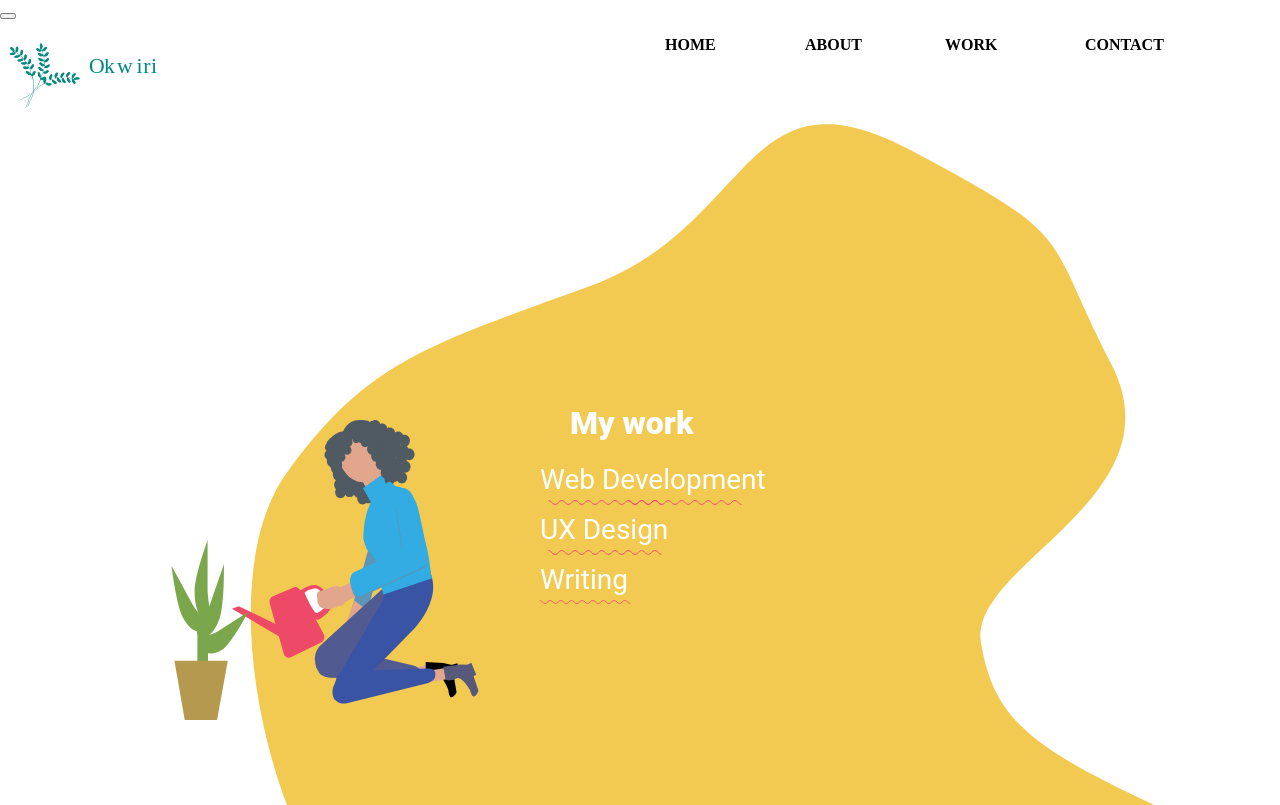
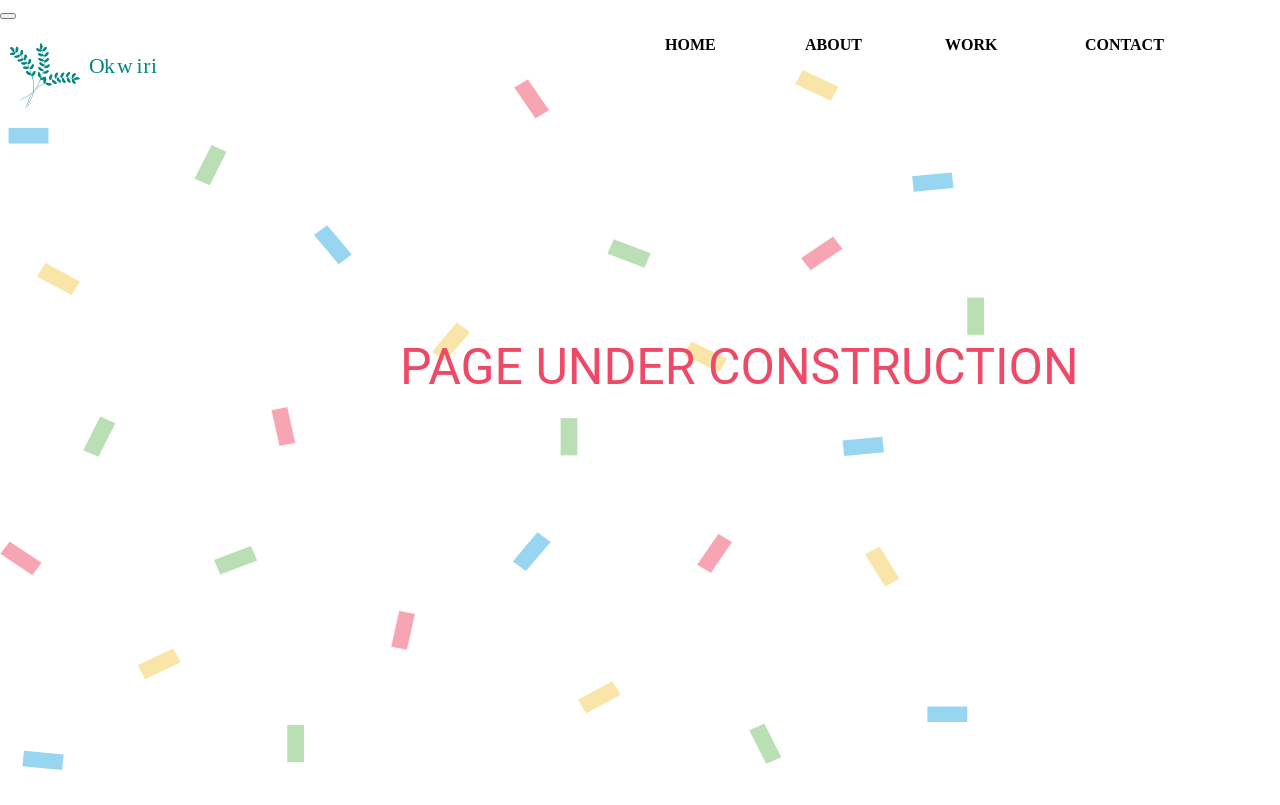
Before and after one commit to cauliflowersingerbee/my-portfolio, a React (Create React App) app: page / in a window 1280 px wide. Built offline with nearby package versions, Linux system fonts and the light colour scheme.

Commit message:
added simple landing for incomplete pages

```diff
--- /dev/null
+++ b/src/components/landing-page/landing-page.jsx
@@ -0,0 +1,24 @@
+import React from 'react';
+import Navbar from '../navbar/navbar';
+import './landing-page.scss'
+import Confetti from '../imgs/confetti-landing-page.svg';
+import LogoImage from '../imgs/portfolio-logo.svg';
+
+export default class LandingPage extends React.Component {
+
+    render() {
+
+      return (
+      <div>
+      <Navbar/>
+      <img id='logo-img' src={LogoImage} alt=''/>
+      <img id='confetti' src={Confetti} alt=''/>
+      <div className='construction'>
+       <p>PAGE UNDER CONSTRUCTION</p>
+      </div>
+
+
+      </div>
+      );
+    }
+  }
--- /dev/null
+++ b/src/components/landing-page/landing-page.scss
@@ -0,0 +1,27 @@
+#logo-img {
+    position: absolute;
+    width: 150px;
+    height: 150px;
+    left: 10px;
+    top: 1px;
+}
+
+.construction {
+    display: flex;
+    flex-direction: column;
+    position: absolute;
+    z-index: 2;
+    left: 400px;
+    top: 300px;
+    color: #EE4A68;
+    font-size: 50px;
+    font-family: 'Roboto', serif;
+    font-weight: 400;
+  line-height: 2.2rem;
+}
+
+#confetti {
+    width: auto;
+    height: 700px;
+
+}
--- a/src/index.jsx
+++ b/src/index.jsx
@@ -3,12 +3,14 @@ import ReactDOM from 'react-dom';
 import './index.css';
 //import HomeView from './components/home/home';
 //import AboutView from './components/about/about'
-import WorkView from './components/work/work'
+//import WorkView from './components/work/work'
 //import ContactView from './components/contact/contact'
+import LandingPage from './components/landing-page/landing-page';
+
 
 ReactDOM.render(
   <React.StrictMode>
-    <WorkView />
+    <LandingPage />
   </React.StrictMode>,
   document.getElementById('root')
 );
```
